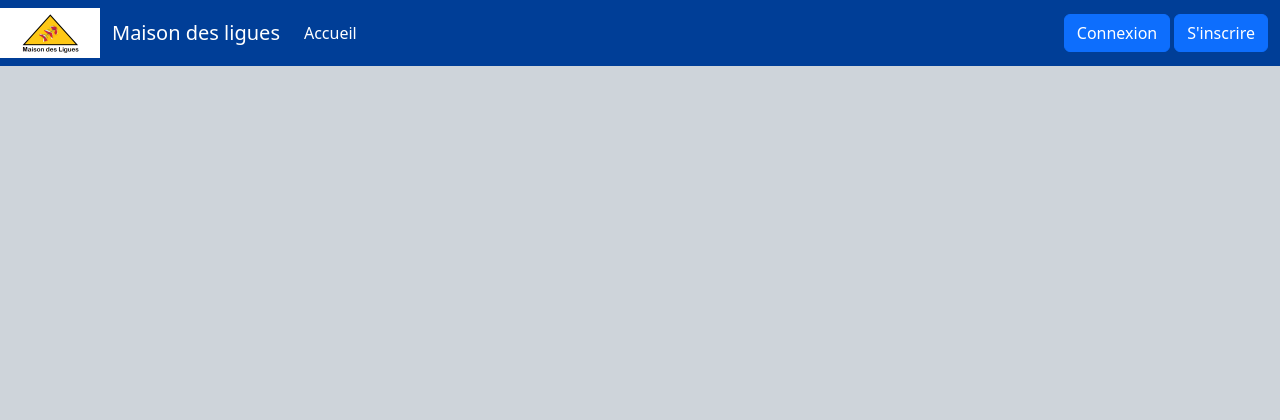
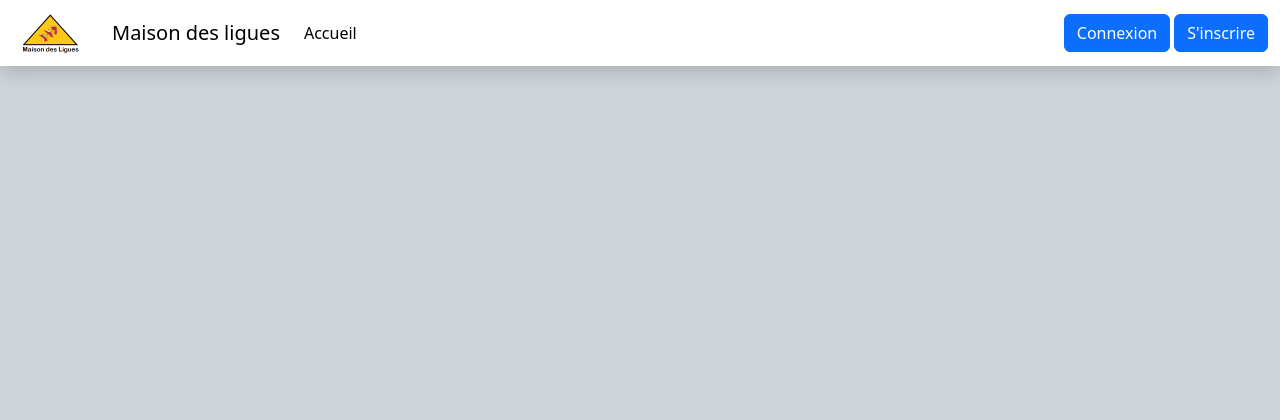
Before and after one commit to MDL-2023-2024/client, a Symfony app: template templates/base.html.twig in a window 1280 px wide. Shown: the top 420 px of the page. Run offline with Twig, Linux system fonts and the light colour scheme; the template is opened without the code that fills it, so the values that code supplies are empty; some libraries are stand-ins or nearby versions.

Commit message:
- Modification du header / footer

```diff
--- a/templates/elements/footer.html.twig
+++ b/templates/elements/footer.html.twig
@@ -1,5 +1,5 @@
 {% block footer %}
-	<footer class="text-center bg-secondary-subtle mt-auto" >
+	<footer class=" shadow text-center bg-secondary-subtle mt-auto" >
 		<p>APP 2</p>
 	</footer>
 {% endblock %}
--- a/templates/elements/header.html.twig
+++ b/templates/elements/header.html.twig
@@ -1,6 +1,6 @@
 {% block header %}
 	<header>
-		<nav class="navbar navbar-expand-lg " style="background-color: #003e97;" data-bs-theme="dark">
+		<nav class=" shadow navbar navbar-expand-lg bg-white" style="background-color: #003e97;">
 			<img src="{{ asset('img/mdl_logo.png') }}" alt="Image de l'association" width="100">
 			<div class="container-fluid">
 				<a class="navbar-brand" href="#">Maison des ligues</a>
```
